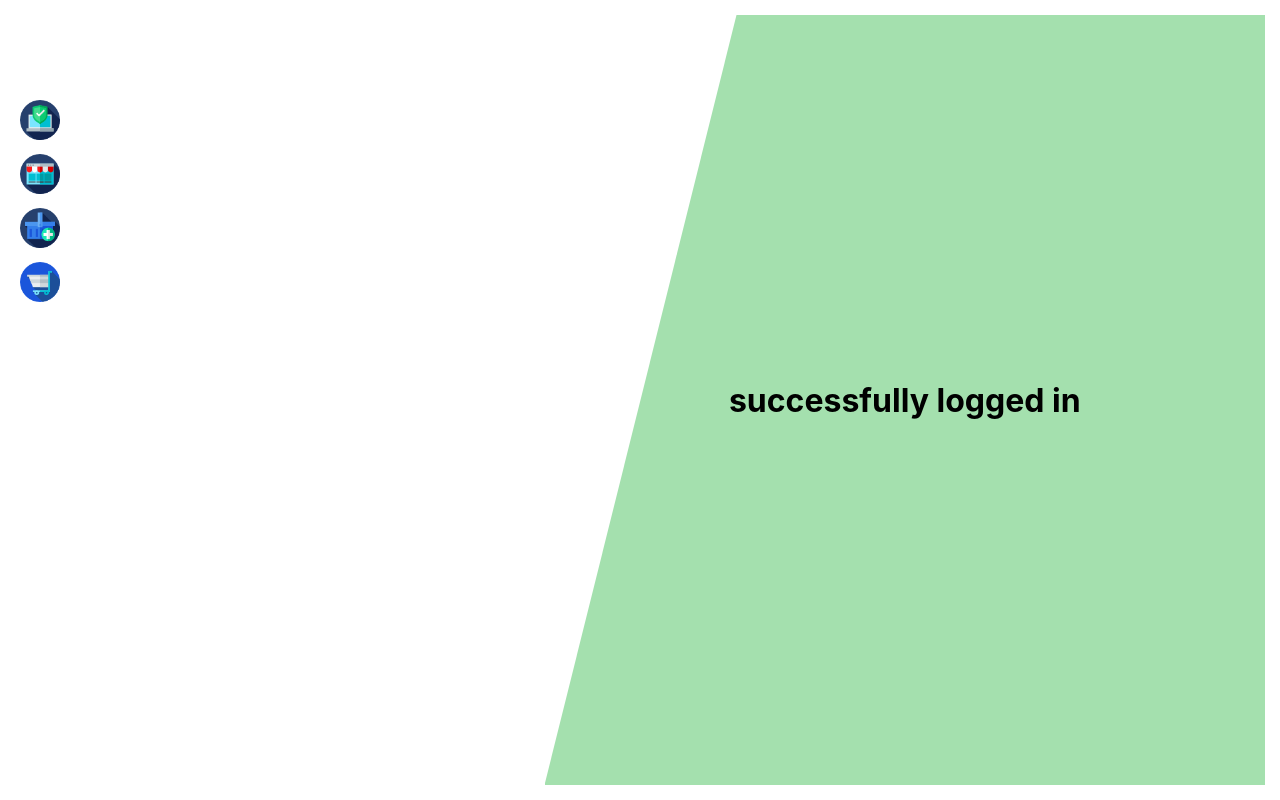
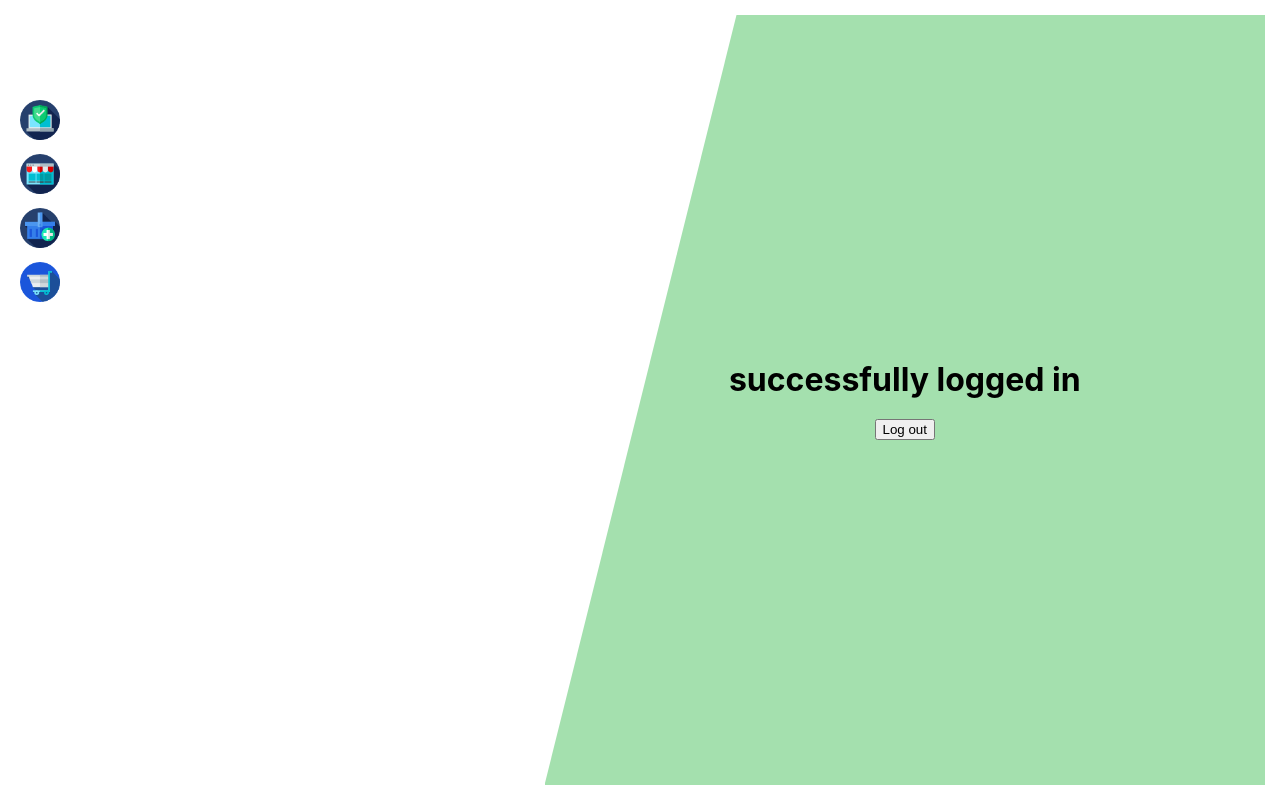
Before and after one commit to YanaTrifonova/simple_grocery_store_client, a React (Create React App) app: page /signUp in a window 1280 px wide. Built offline with nearby package versions, Linux system fonts and the light colour scheme.

Commit message:
fixed sign up page and added log put button

```diff
--- a/src/pages/SignUpPage.css
+++ b/src/pages/SignUpPage.css
@@ -13,3 +13,12 @@
     margin: 0 auto;
     align-self: center;
 }
+
+.greeting{
+    flex-direction: column;
+    justify-content: center;
+}
+
+.greeting--button {
+    margin-top: 20px;
+}
--- a/src/pages/SignUpPage.js
+++ b/src/pages/SignUpPage.js
@@ -22,13 +22,25 @@ export default function SignUpPage(key, value) {
     }
 
     useEffect(() =>{
-        if (localStorage.getItem("name") === "null") localStorage.setItem("name", user.name);
-        if (localStorage.getItem("name") === "null") localStorage.setItem("email", user.email);
-        if (localStorage.getItem("name") === "null") localStorage.setItem("jwt", user.jwt);
+        if (user.name !== null && user.email !== null && user.jwt !== null) {
+            localStorage.setItem("name", user.name);
+            localStorage.setItem("email", user.email);
+            localStorage.setItem("jwt", user.jwt);
+        }
 
-        console.log("chek userName", localStorage.getItem("name"))
         setUserName(localStorage.getItem("name"));
+
     }, [user]);
+
+    function logout() {
+        localStorage.setItem("name", "null");
+        localStorage.setItem("email", "null");
+        localStorage.setItem("jwt", "null");
+        setUserName("null");
+        setName("");
+        setEmail("");
+        setPassword("");
+    }
 
     return (
         <div>
@@ -38,8 +50,11 @@ export default function SignUpPage(key, value) {
                  <div className="block block--left">
                      <img className="block--left-img" src={signUp}/>
                  </div>
-                 <div className="block block--right">
-                     <h1 className="logging-greeting">{userName} successfully logged in</h1>
+                 <div className="block block--right greeting">
+                     <div className="greeting">
+                         <h1 className="logging-greeting">{userName} successfully logged in</h1>
+                         <button onClick={logout} className="greeting--button">Log out</button>
+                     </div>
                  </div>
              </div>
              :
```
